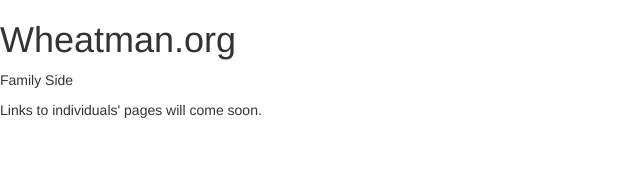
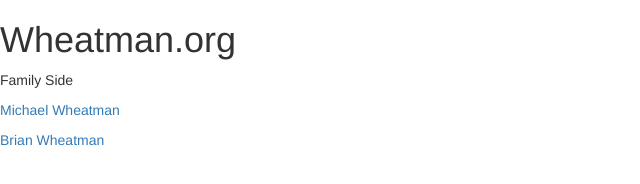
Before and after one commit to mwheatman/mwheatman.github.io, a plain HTML site: page index.html in a window 1280 px wide. Shown: the whole page, without its empty margins (0-640 px from the left). Drawn offline with nearby package versions, Linux system fonts and the light colour scheme.

Commit message:
added links

```diff
--- a/index.html
+++ b/index.html
@@ -10,6 +10,7 @@
 <body>
   <h1>Wheatman.org</h1>
   <p>Family Side</p>
-  <p>Links to individuals' pages will come soon.</p>
+  <p><a href="http://www.michaelwheatman.com">Michael Wheatman</a></p>
+  <p><a href="http://www.brianwheatman.com">Brian Wheatman</a></p>
 </body>
 </html>
```
